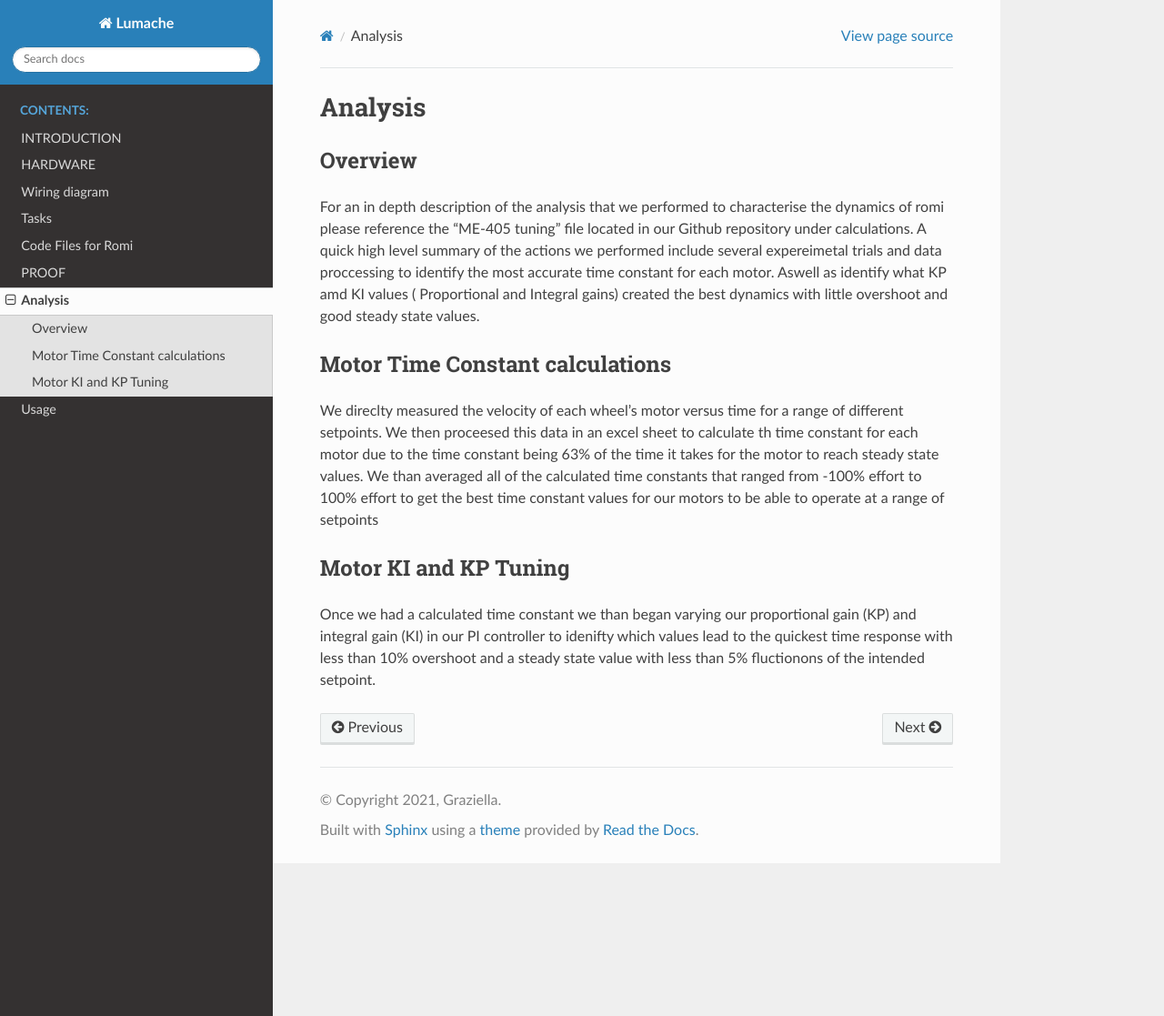
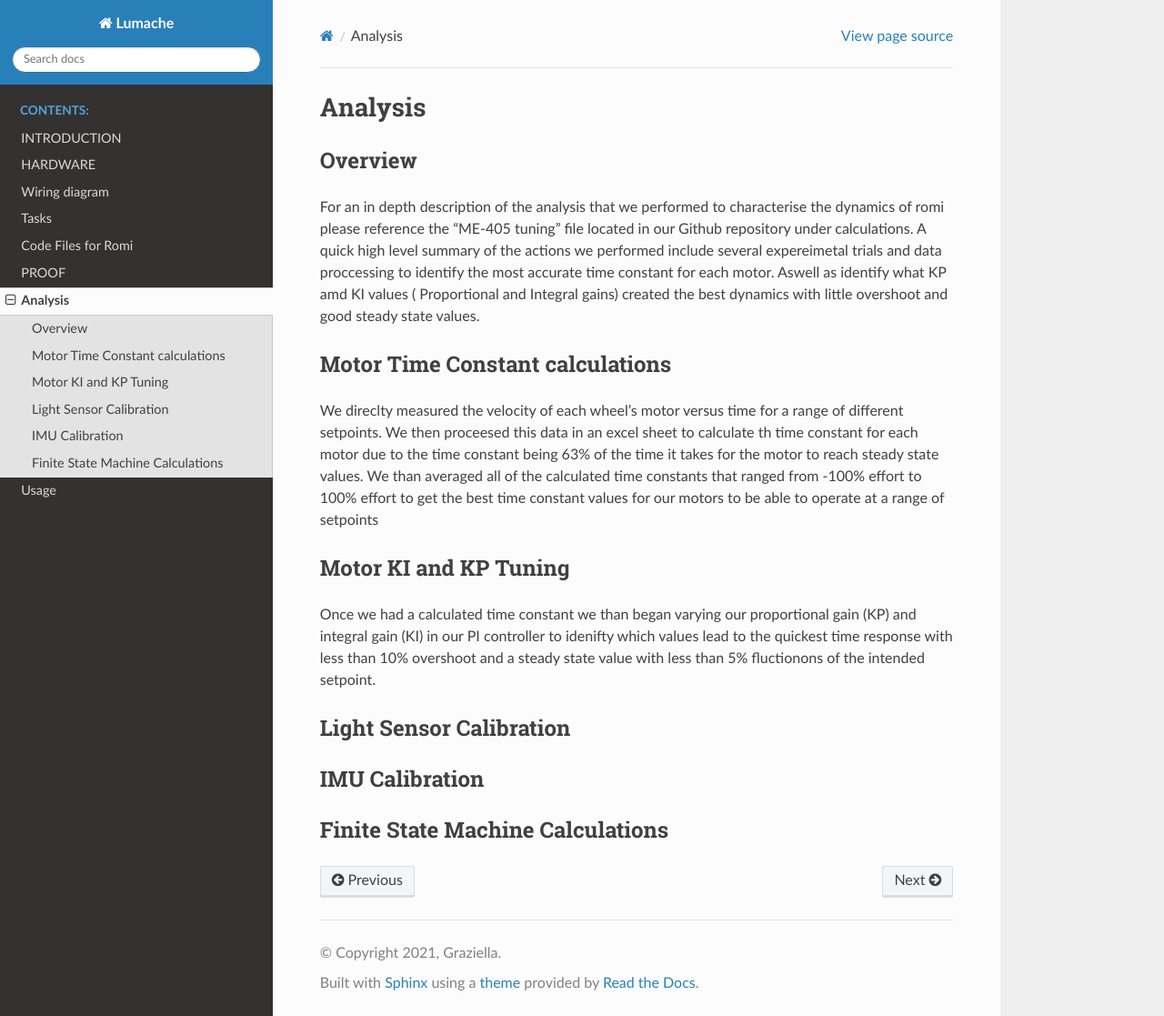
Before and after one commit to jirehevelasquez/mech-romi-files-, a Sphinx documentation site: the page built from docs/source/Analysis.rst, in a window 1280 px wide and 1117 px high. Shown: the whole window at 91% size. Built offline with Sphinx 7.4.7 and the Read the Docs theme 3.1.0, drawn with Linux system fonts in a browser that asks for light colours; pages that are not in the unit, such as notebooks, are missing from menus.

Commit message:
Update Analysis.rst

```diff
--- a/docs/source/Analysis.rst
+++ b/docs/source/Analysis.rst
@@ -12,3 +12,12 @@ We direclty measured the velocity of each wheel's motor versus time for a range
 Motor KI and KP Tuning
 ------------------------
 Once we had a calculated time constant we than began varying our proportional gain (KP) and integral gain (KI) in our PI controller to idenifty which values lead to the quickest time response with less than 10% overshoot and a steady state value with less than 5% fluctionons of the intended setpoint.
+
+Light Sensor Calibration
+--------------------------------
+
+IMU Calibration
+--------------------------------
+
+Finite State Machine Calculations
+----------------------------------
```
